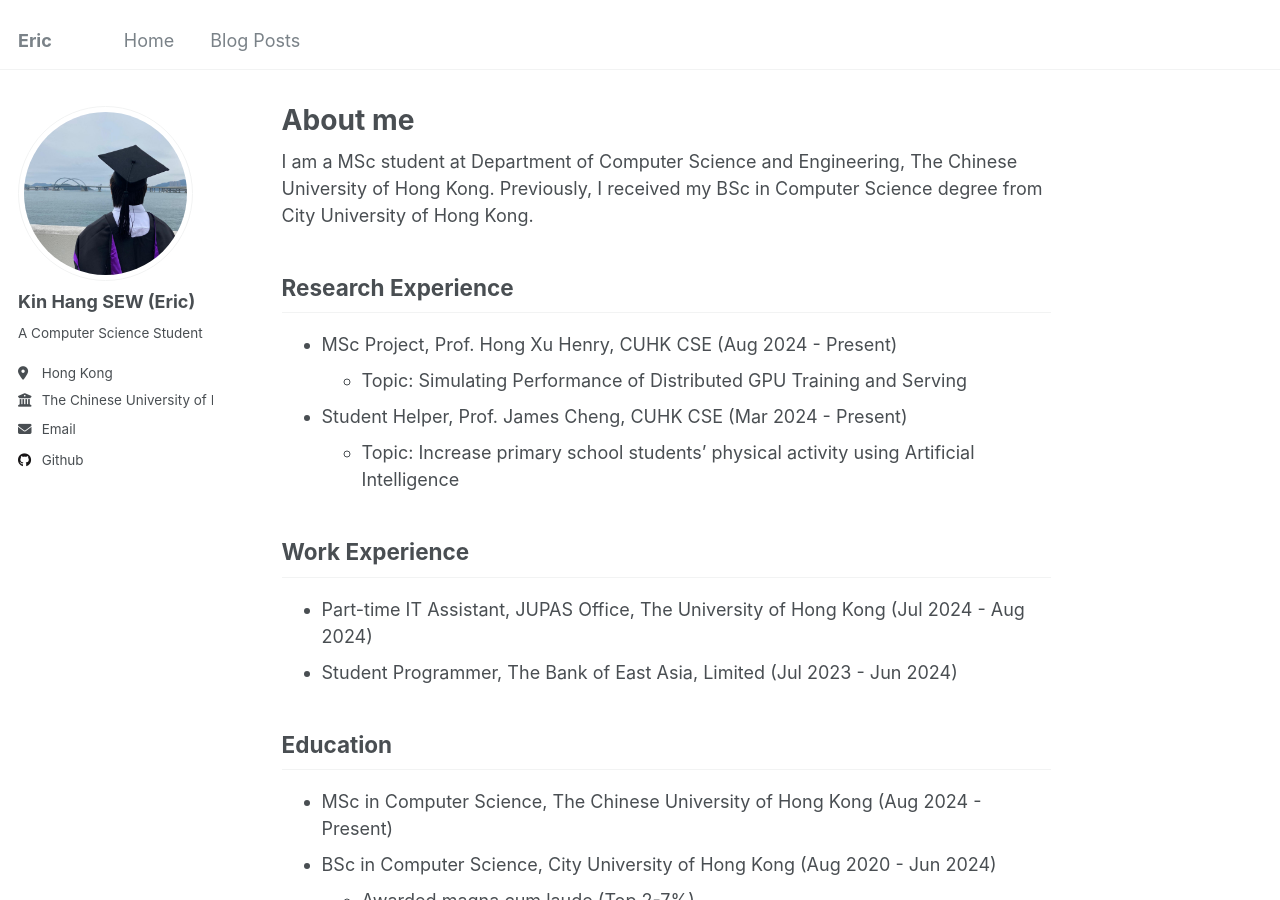
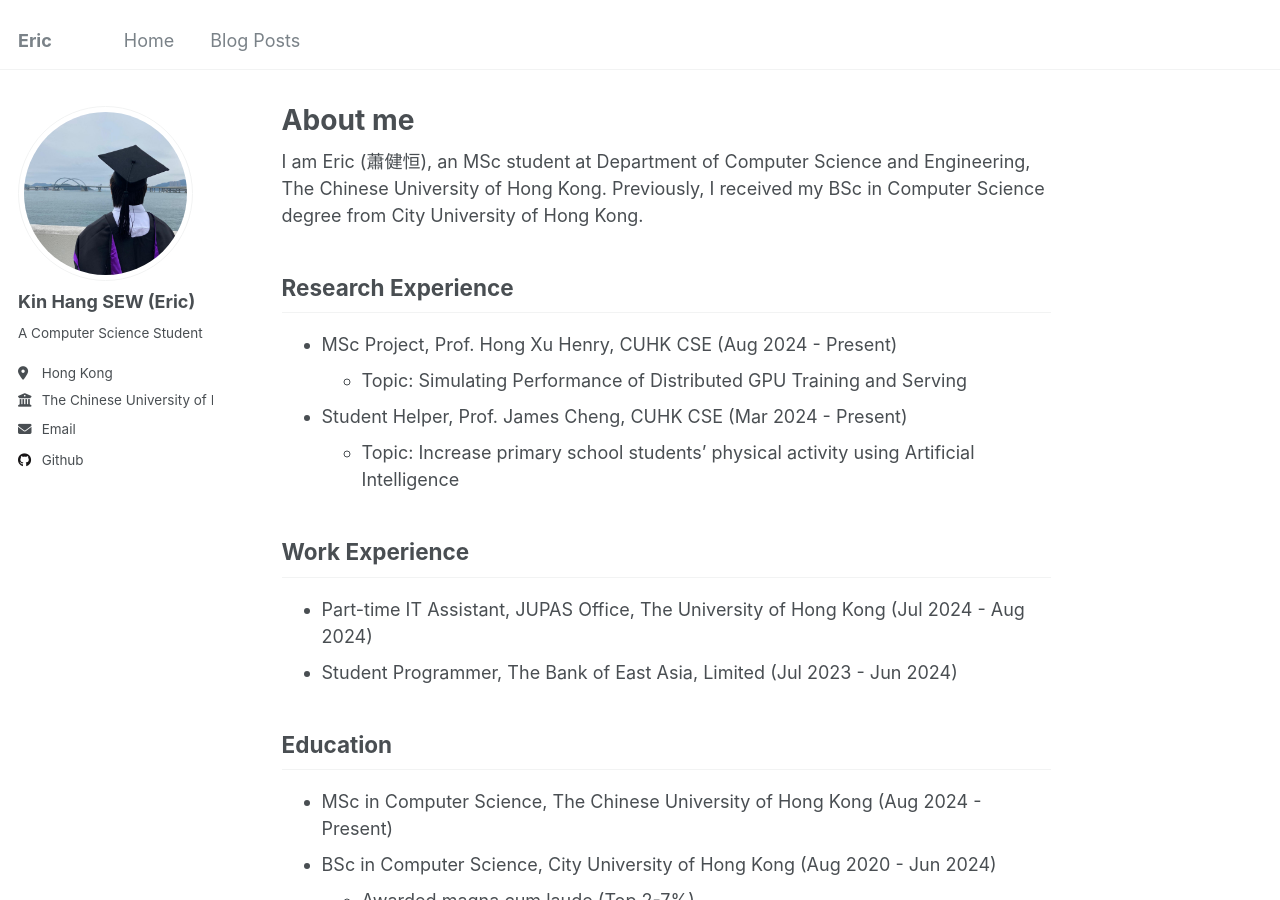
Before and after one commit to ericskh2/ericskh2.github.io, a Jekyll site: the page built from _pages/about.md, in a window 1280 px wide and 900 px high. Built offline with Jekyll 4.4.1, drawn with Linux system fonts in a browser that asks for light colours.

Commit message:
Update about.md

```diff
--- a/_pages/about.md
+++ b/_pages/about.md
@@ -7,7 +7,7 @@ redirect_from:
   - /about.html
 ---
 
-I am a MSc student at Department of Computer Science and Engineering, The Chinese University of Hong Kong. Previously, I received my BSc in Computer Science degree from City University of Hong Kong.
+I am Eric (蕭健恒), an MSc student at Department of Computer Science and Engineering, The Chinese University of Hong Kong. Previously, I received my BSc in Computer Science degree from City University of Hong Kong.
 
 Research Experience
 ------
```
